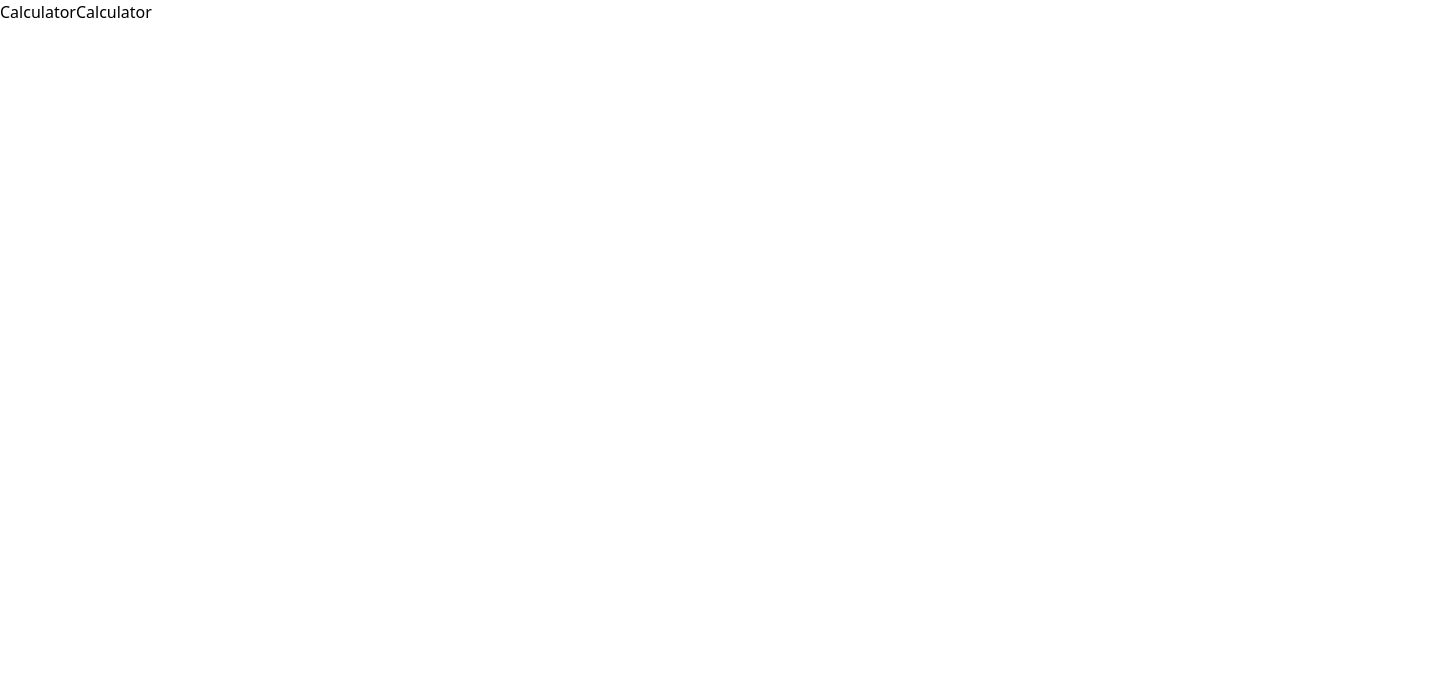
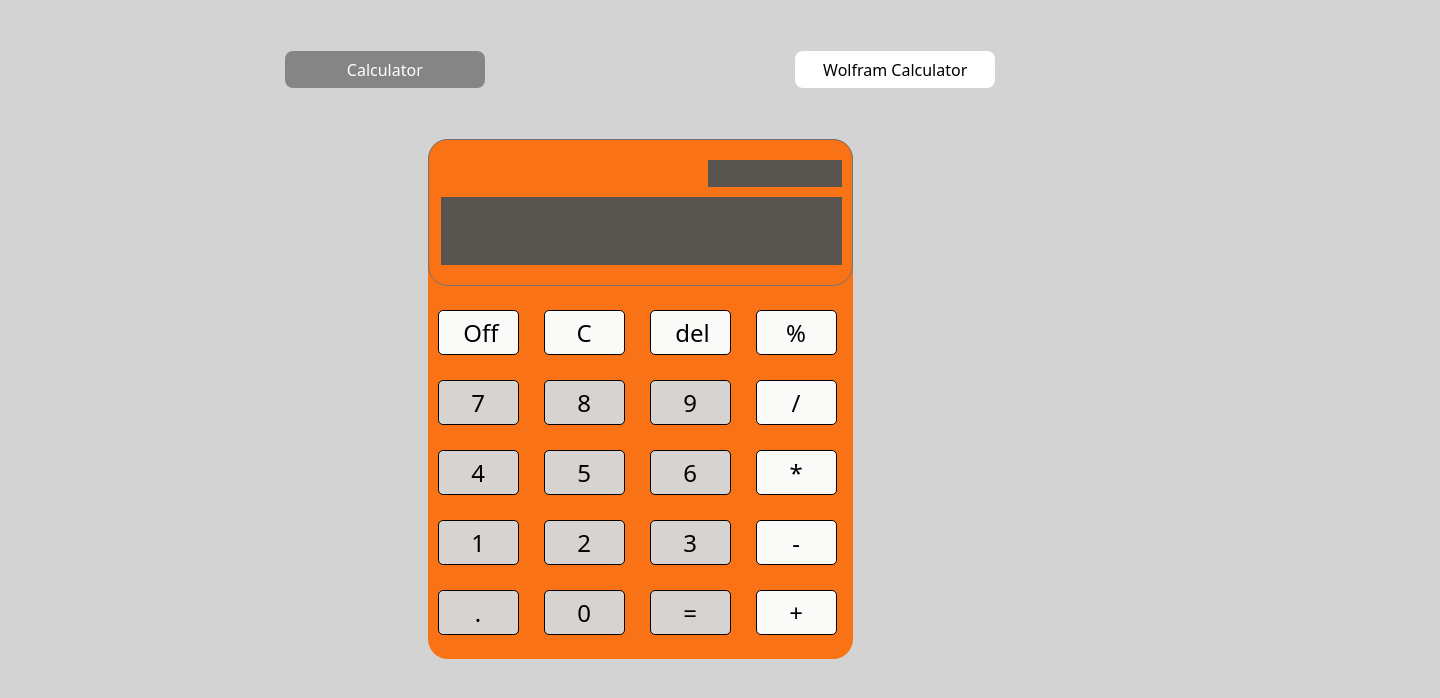
Before and after one commit to IvanG16/Desafios, a React (Vite) app in the folder React-Calculator/: page / in a window 1280 px wide. Shown: the top 698 px of the page, 1440 px wide, since content can reach past the window. Built offline with nearby package versions, Linux system fonts and the light colour scheme.

Commit message:
Layout done

```diff
--- a/React-Calculator/src/App.jsx
+++ b/React-Calculator/src/App.jsx
@@ -1,13 +1,23 @@
-import React, { useEffect, useState } from 'react';
+import React, { useState } from 'react';
 import CalcMode from './components/CalcMode';
-import WolframCalc from './components/WolframCalc';
-import Calculator from './components/Calculator';
 
-function App() {
+export function App() {
+    const [calcMode, setCalcMode] = useState('regular');
+
+    const styles = 'w-[200px] py-[0.5%] px-[1%] m-[2%] rounded-lg bg-white';
+    const selectedStyle = 'w-[200px] py-[0.5%] px-[1%] m-[2%] rounded-lg bg-[#858585] text-white';
+
     return (
         <>
-            <CalcMode modeType={'Calculator'} />
-            <CalcMode modeType={'WolframCalc'} />
+            <div className='flex justify-evenly my-[2%]'>
+                <button onClick={() => setCalcMode('regular')} className={calcMode === 'regular' ? selectedStyle : styles}>
+                    Calculator
+                </button>
+                <button onClick={() => setCalcMode('wolfram')} className={calcMode === 'wolfram' ? selectedStyle : styles}>
+                    Wolfram Calculator
+                </button>
+            </div>
+            <CalcMode calcMode={calcMode} />
         </>
     )
 }
--- a/React-Calculator/src/components/ButtonGrid.jsx
+++ b/React-Calculator/src/components/ButtonGrid.jsx
@@ -12,26 +12,15 @@ export function ButtonGrid({ handleOnClick }) {
           <Button valueType="operand" value="del" handleClick={handleOnClick} />
         </div>
         <div className="justify-start items-start gap-[25px] inline-flex flex-wrap items-center">
-          <Button valueType="number" value={7} handleClick={handleOnClick} />
-          <Button valueType="number" value={8} handleClick={handleOnClick} />
-          <Button valueType="number" value={9} handleClick={handleOnClick} />
-          <Button valueType="number" value={4} handleClick={handleOnClick} />
-          <Button valueType="number" value={5} handleClick={handleOnClick} />
-          <Button valueType="number" value={6} handleClick={handleOnClick} />
-          <Button valueType="number" value={1} handleClick={handleOnClick} />
-          <Button valueType="number" value={2} handleClick={handleOnClick} />
-          <Button valueType="number" value={3} handleClick={handleOnClick} />
-          <Button valueType="number" value="." handleClick={handleOnClick} />
-          <Button valueType="number" value={0} handleClick={handleOnClick} />
-          <Button valueType="number" value="=" handleClick={handleOnClick} />
+          {[7, 8, 9, 4, 5, 6, 1, 2, 3, '.', 0, '='].map((value) => (
+            <Button valueType="number" value={value} handleClick={handleOnClick} key={`button${value}`} />
+          ))}
         </div>
       </div>
       <div className="justify-start items-start gap-[25px] inline-flex flex-wrap items-center">
-        <Button valueType="operand" value="%" handleClick={handleOnClick} />
-        <Button valueType="operand" value="/" handleClick={handleOnClick} />
-        <Button valueType="operand" value="*" handleClick={handleOnClick} />
-        <Button valueType="operand" value="-" handleClick={handleOnClick} />
-        <Button valueType="operand" value="+" handleClick={handleOnClick} />
+        {['%', '/', '*', '-', '+'].map((value) => (
+          <Button valueType="operand" value={value} handleClick={handleOnClick} key={`button${value}`} />
+        ))}
       </div>
     </div>
   );
--- a/React-Calculator/src/components/CalcMode.jsx
+++ b/React-Calculator/src/components/CalcMode.jsx
@@ -1,20 +1,15 @@
-import React, { useState } from 'react';
+import React from 'react';
 import Calculator from './Calculator';
 import WolframCalc from './WolframCalc';
 
-export function CalcMode({ modeType }) {
-    const [calcState, setCalcState] = useState('Calculator')
-    const onClick = () => {
-        setCalcState(modeType)
-    };
+export function CalcMode({ calcMode }) {
 
-    if (calcState === 'Calculator') {
-        return (
-            <button onClick={onClick}>
-                {calcState}
-            </button>
-        );
-    }
+    return (
+        <div className='flex justify-center'>
+            {calcMode === 'regular' && <Calculator />}
+            {calcMode === 'wolfram' && <WolframCalc />}
+        </div>
+    );
 }
 
 export default CalcMode;
--- a/React-Calculator/src/components/Calculator.css
+++ b/React-Calculator/src/components/Calculator.css
@@ -8,6 +8,5 @@
 }
 
 body{
-  width: 1440px;
-  height: 1024px;
+  background-color: #D3D3D3;
 }
```
